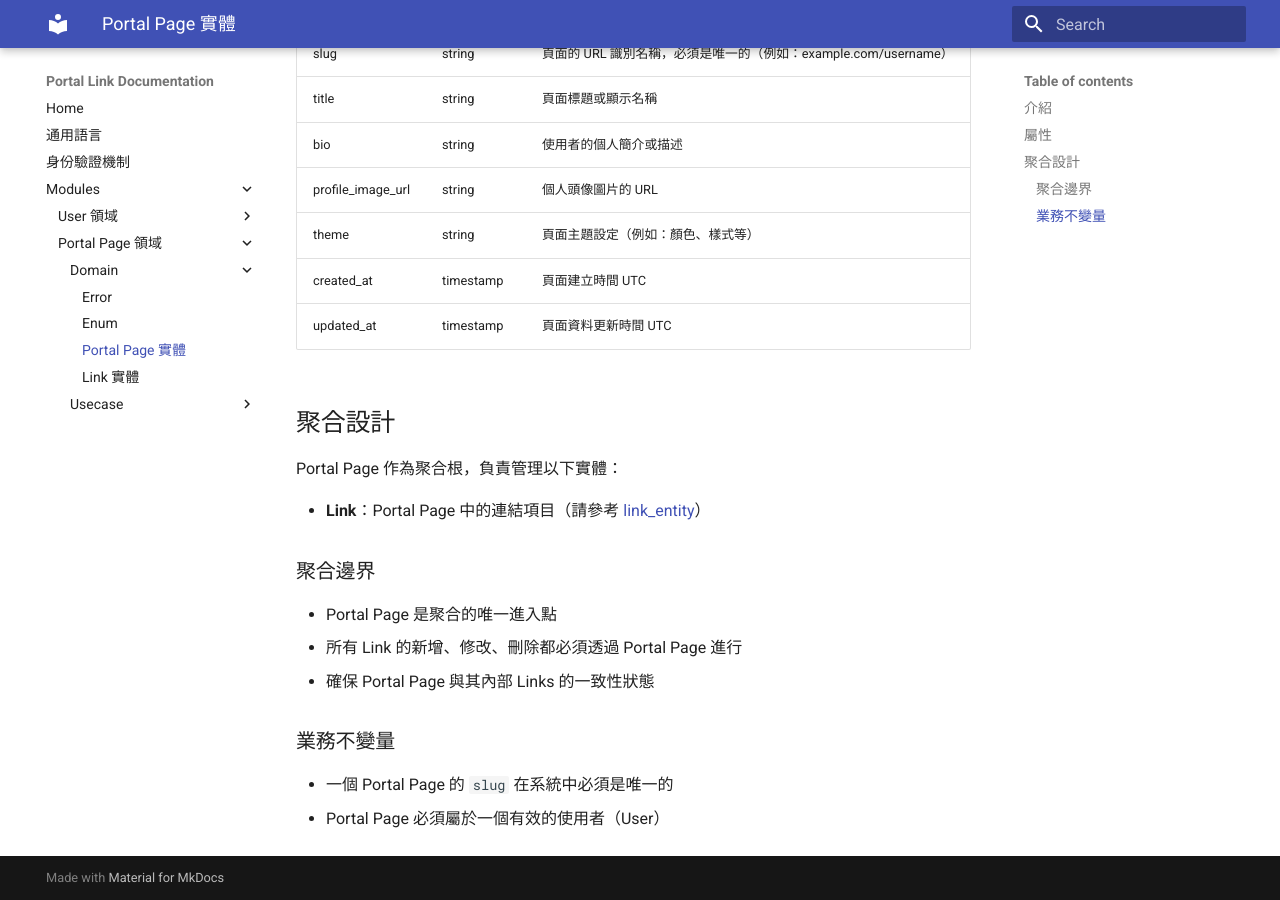
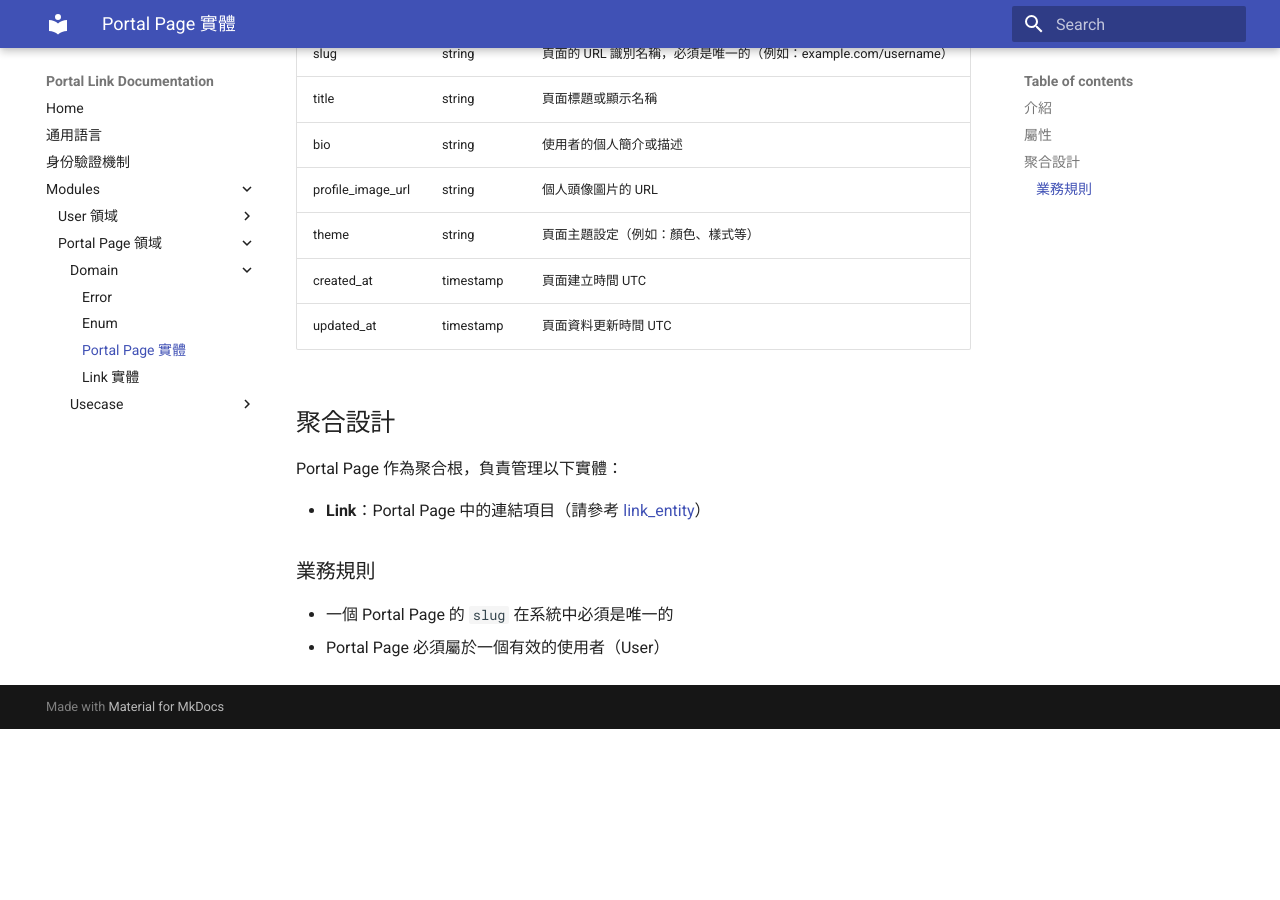
Before and after one commit to Lockingdong/portal_link, an MkDocs documentation site: the page built from docs/portal_link/docs/modules/portal_page/domain/portal_page_entity.md, in a window 1280 px wide and 900 px high, scrolled down 597 px. Built offline with MkDocs 1.6.1 and Material for MkDocs 9.7.7, drawn with Linux system fonts in a browser that asks for light colours; after the commit the page ends 1326 px from its top, so only the background shows below that.

Commit message:
Update portal page entity documentation to clarify business rules
- Removed the section on aggregate boundaries to streamline the content.
- Renamed the "業務不變量" section to "業務規則" for better alignment with terminology.
- Clarified the uniqueness requirement for the `slug` and the association with valid users.

These changes enhance the clarity and relevance of the documentation for developers working with portal pages.

```diff
--- a/docs/portal_link/docs/modules/portal_page/domain/portal_page_entity.md
+++ b/docs/portal_link/docs/modules/portal_page/domain/portal_page_entity.md
@@ -26,13 +26,7 @@ Portal Page 作為聚合根，負責管理以下實體：
 
 - **Link**：Portal Page 中的連結項目（請參考 [link_entity](link_entity.md)）
 
-### 聚合邊界
-
-- Portal Page 是聚合的唯一進入點
-- 所有 Link 的新增、修改、刪除都必須透過 Portal Page 進行
-- 確保 Portal Page 與其內部 Links 的一致性狀態
-
-### 業務不變量
+### 業務規則
 
 - 一個 Portal Page 的 `slug` 在系統中必須是唯一的
 - Portal Page 必須屬於一個有效的使用者（User）
```
